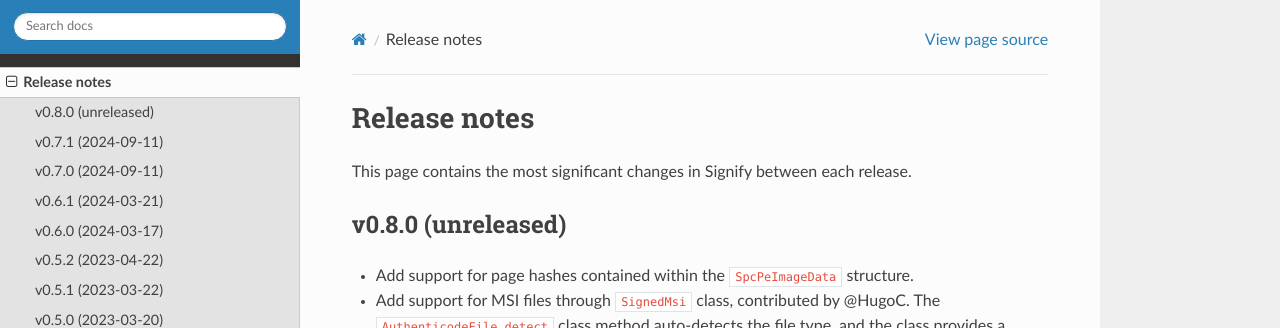
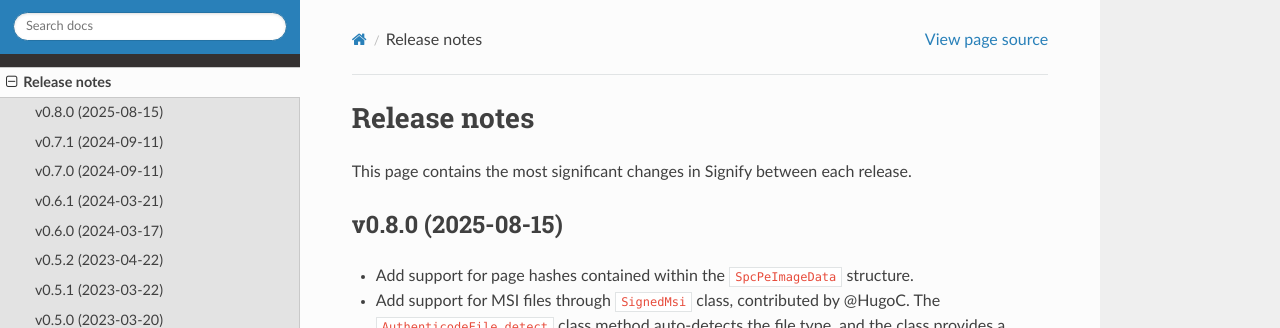
Before and after one commit to ralphje/signify, a Sphinx documentation site: the page built from docs/changelog.rst, in a window 1280 px wide and 900 px high. Shown: the top 328 px of the window. Built offline with Sphinx 7.4.7 and the Read the Docs theme 3.1.0, drawn with Linux system fonts in a browser that asks for light colours.

Commit message:
Release v0.8.0

```diff
--- a/docs/changelog.rst
+++ b/docs/changelog.rst
@@ -2,7 +2,7 @@
 =============
 This page contains the most significant changes in Signify between each release.
 
-v0.8.0 (unreleased)
+v0.8.0 (2025-08-15)
 -------------------
 * Add support for page hashes contained within the ``SpcPeImageData`` structure.
 * Add support for MSI files through ``SignedMsi`` class, contributed by @HugoC. The
--- a/signify/__init__.py
+++ b/signify/__init__.py
@@ -1,6 +1,6 @@
 from typing import Any, cast
 
-__version__ = "0.7.1"
+__version__ = "0.8.0"
 
 
 def _print_type(t: Any) -> str:
```
